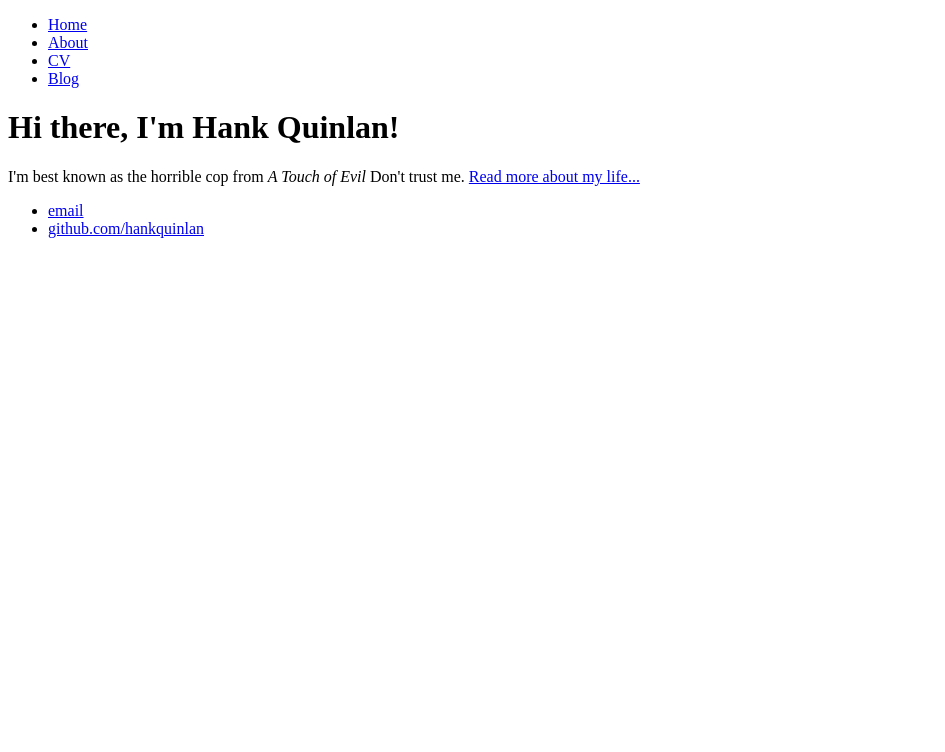
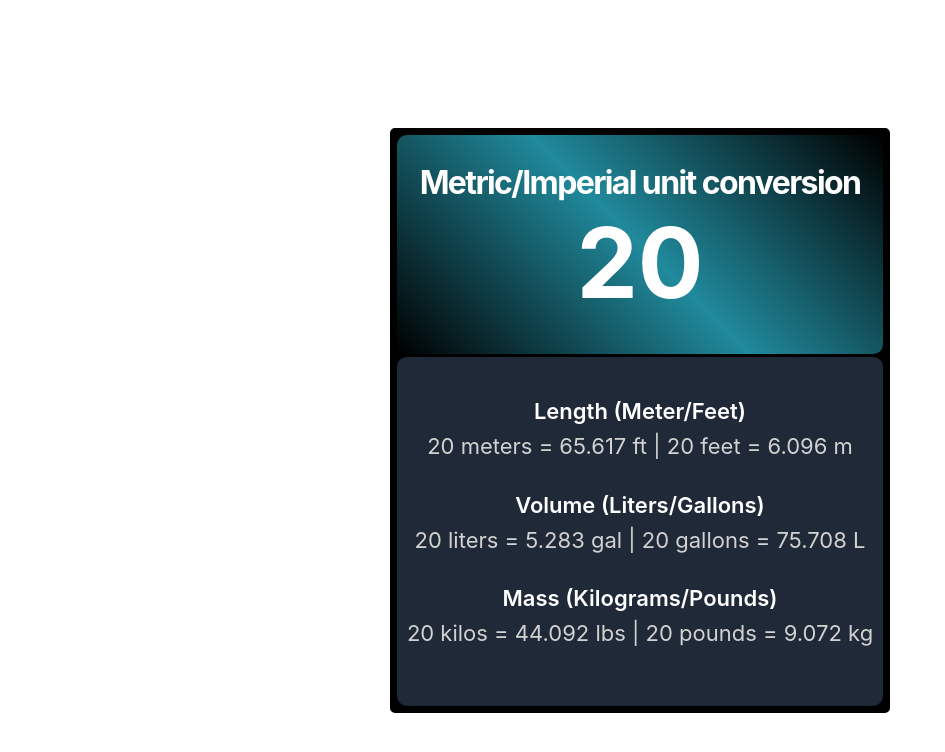
Before and after one commit to meldon69/meldon69.github.io, a plain HTML site: page index.html in a window 1280 px wide. Shown: the whole page, without its empty margins (0-945 px from the left). Drawn offline with Linux system fonts and the light colour scheme.

Commit message:
Add files via upload

```diff
--- a/index.html
+++ b/index.html
@@ -1,28 +1,33 @@
 <!DOCTYPE html>
-<html>
-	<head>
-		<title>Hank Quinlan, Horrible Cop</title>
-	</head>
-	<body>
-		<nav>
-    		<ul>
-        		<li><a href="/">Home</a></li>
-	        	<li><a href="/about">About</a></li>
-        		<li><a href="/cv">CV</a></li>
-        		<li><a href="/blog">Blog</a></li>
-    		</ul>
-		</nav>
-		<div class="container">
-    		<div class="blurb">
-        		<h1>Hi there, I'm Hank Quinlan!</h1>
-				<p>I'm best known as the horrible cop from <em>A Touch of Evil</em> Don't trust me. <a href="/about">Read more about my life...</a></p>
-    		</div><!-- /.blurb -->
-		</div><!-- /.container -->
-		<footer>
-    		<ul>
-        		<li><a href="mailto:hankquinlanhub@gmail.com">email</a></li>
-        		<li><a href="https://github.com/hankquinlan">github.com/hankquinlan</a></li>
-			</ul>
-		</footer>
-	</body>
+<html lang="en">
+    <head>
+        <meta charset="UTF-8" />
+        <meta http-equiv="X-UA-Compatible" content="IE=edge" />
+        <meta name="viewport" content="width=device-width, initial-scale=1.0" />
+        <link rel="stylesheet" href="./styles.css" />
+        <title>Document</title>
+    </head>
+    <body>
+        <div id="container">
+        <section id="input">
+            <h1 id="heading">Metric/Imperial unit conversion<h1>
+            <h2 id="number-input"></h2>
+    </section>
+    <section id="output">
+        <section id="length">
+            <p class="top">Length (Meter/Feet)</p>
+            <p class="bottom" id="meter-feet"></p>
+        </section>
+        <section id="volume">
+            <p class="top">Volume (Liters/Gallons)
+            <p class="bottom" id="liter-gallon"></p>
+        </section>
+        <section id="mass">
+            <p class="top">Mass (Kilograms/Pounds)</p>
+            <p class="bottom" id="kilo-pound"></p>
+        </section>
+    </section>
+    <script src="./index.js"></script>
+        </div>
+  </body>
 </html>
--- /dev/null
+++ b/index.js
@@ -0,0 +1,82 @@
+// save number (20) to a variable in code
+// when app loads, do calculations and display the results
+// round to 3 decimal places
+// 1m = 3.28084ft / 1ft = 0.3048m
+// 1L = 0.264172gal / 1gal = 3.78541L
+// 1kg = 2.20462lb / 1lb = 0.453592kg
+
+// 1st
+let number = 20;
+let numberInput = document.getElementById("number-input");
+numberInput.textContent = number;
+
+// 2nd
+let meter = number * 3.28084;
+let m = meter.toFixed(3) + " ft";
+
+let foot = number * 0.3048;
+let ft = foot.toFixed(3) + " m";
+
+let liter = number * 0.264172;
+let ltr = liter.toFixed(3) + " gal";
+
+let gallon = number * 3.78541;
+let gal = gallon.toFixed(3) + " L";
+
+let kilo = number * 2.20462;
+let kg = kilo.toFixed(3) + " lbs";
+
+let pound = number * 0.453592;
+let lbs = pound.toFixed(3) + " kg";
+
+let length = document.getElementById("meter-feet");
+let volume = document.getElementById("liter-gallon");
+let mass = document.getElementById("kilo-pound");
+
+function meterFoot() {
+  length.textContent =
+    number +
+    " " +
+    "meters" +
+    " = " +
+    m +
+    " | " +
+    number +
+    " " +
+    "feet" +
+    " = " +
+    ft;
+}
+meterFoot();
+
+function literGallon() {
+  volume.textContent =
+    number +
+    " " +
+    "liters" +
+    " = " +
+    ltr +
+    " | " +
+    number +
+    " " +
+    "gallons" +
+    " = " +
+    gal;
+}
+literGallon();
+
+function kiloPound() {
+  mass.textContent =
+    number +
+    " " +
+    "kilos" +
+    " = " +
+    kg +
+    " | " +
+    number +
+    " " +
+    "pounds" +
+    " = " +
+    lbs;
+}
+kiloPound();
--- /dev/null
+++ b/styles.css
@@ -0,0 +1,102 @@
+* {
+  margin: 0;
+  padding: 0;
+  box-sizing: border-box;
+}
+
+#container {
+  margin: 16vh auto;
+  width: 500px;
+  background: black;
+  border: 5px solid black;
+  border-radius: 5px;
+}
+
+#input {
+  height: 220px;
+  background: linear-gradient(
+    45deg,
+    #000 0%,
+    rgba(46, 196, 222, 0.7) 50%,
+    rgba(46, 196, 222, 0.7) 50%,
+    #000 100%
+  );
+
+  border-bottom: 0.25px solid black;
+  border-radius: 10px;
+  margin: 2px;
+  margin-bottom: 1px;
+}
+
+#heading {
+  padding-top: 6%;
+  font-family: "Inter";
+  font-style: normal;
+  font-weight: bold;
+  font-size: 32px;
+  line-height: 38px;
+  text-align: center;
+  letter-spacing: -0.05em;
+  color: #ffffff;
+}
+
+#number-input {
+  padding-top: 10%;
+  font-family: "Inter";
+  font-style: normal;
+  font-weight: bolder;
+  font-size: 97.5723px;
+  line-height: 24px;
+  text-align: center;
+  color: #ffffff;
+}
+
+#output {
+  border-top: 0.25px solid black;
+  height: 350px;
+  border-radius: 10px;
+  background: #1f2937;
+  /* background: whitesmoke; */
+  margin: 2px;
+  margin-top: 1px;
+}
+
+#length {
+  margin: 0 auto;
+  padding-top: 9%;
+}
+
+#volume {
+  margin: 0 auto;
+  padding-top: 8%;
+}
+
+#mass {
+  margin: 0 auto;
+  padding-top: 8%;
+}
+
+.top {
+  font-family: "Inter";
+  font-style: normal;
+  font-weight: 600;
+  font-size: 22px;
+  line-height: 20px;
+  padding-bottom: 15px;
+  text-align: center;
+
+  color: #ffffff;
+}
+
+.bottom {
+  font-family: "Inter";
+  font-style: normal;
+  font-weight: 400;
+  font-size: 22px;
+  line-height: 20px;
+  /* or 143% */
+
+  text-align: center;
+
+  color: #d2d2d2;
+}
```
